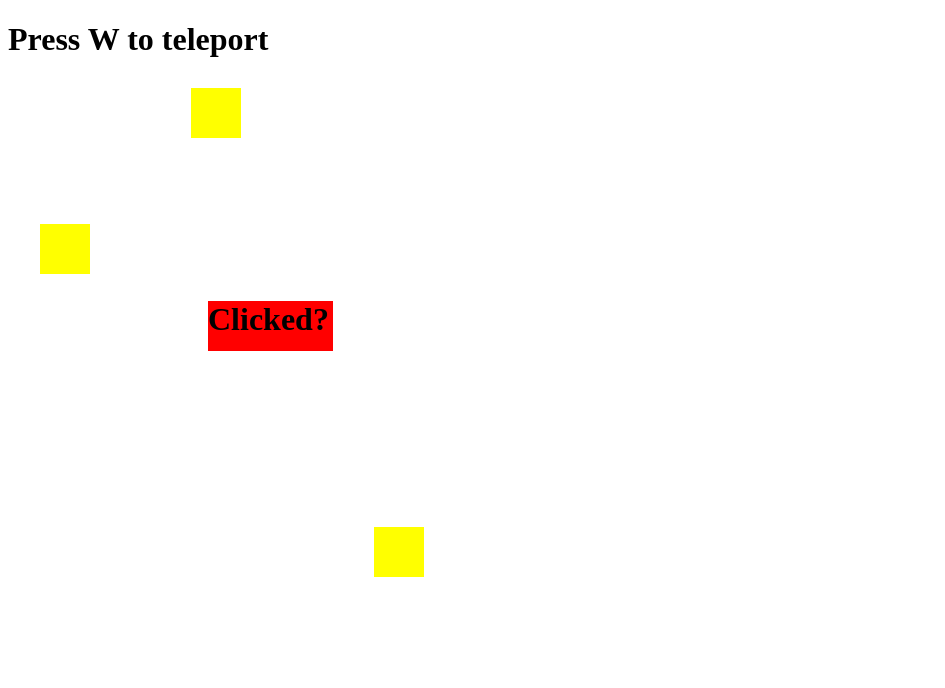
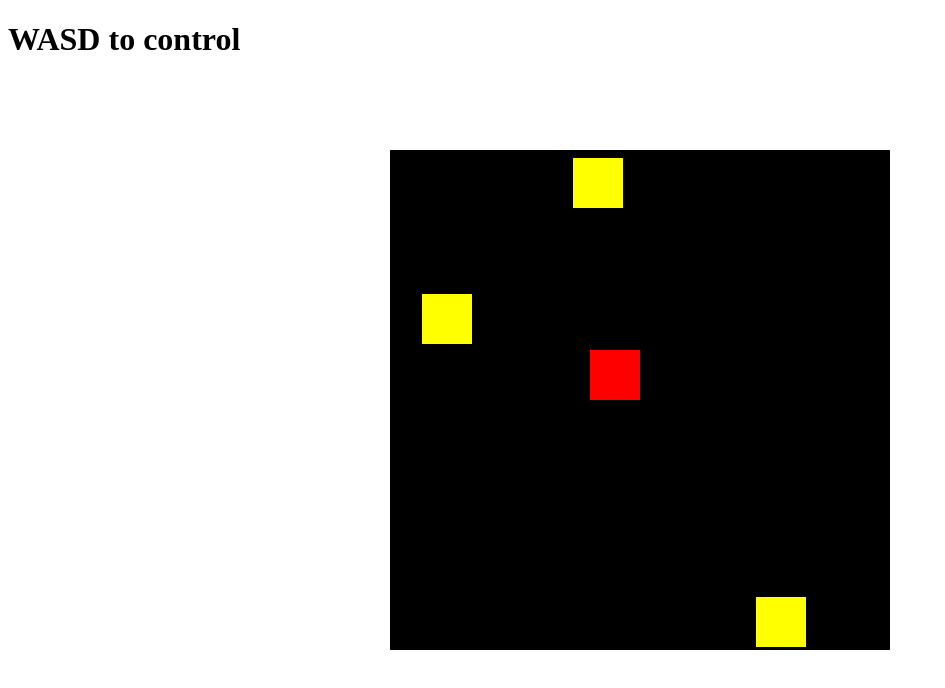
Before and after one commit to Squishy123/silk, a plain HTML site: page index.html in a window 1280 px wide. Shown: the whole page, without its empty margins (0-945 px from the left). Drawn offline with Linux system fonts and the light colour scheme.

Commit message:
Added inputhandler class and fixed viewport and head tags

```diff
--- a/index.html
+++ b/index.html
@@ -4,12 +4,26 @@
 <head>
   <title>Webfoot</title>
   <meta name="viewport" content="width=device-width, initial-scale=1, maximum-scale=1" </head>
+  <style>
+    #stage {
+      position: absolute;
+      top: 50%;
+      left: 50%;
+      margin-right: -50%;
+      transform: translate(-50%, -50%)
+    }
 
-  <body>
-    <h1>Press W to teleport</h1>
+    }
+  </style>
+</head>
+
+<body>
+  <h1>WASD to control</h1>
+  <div class="container">
     <div id="stage">
     </div>
-    <script type="text/javascript" src="js/loader.js"></script>
-  </body>
+  </div>
+  <script type="text/javascript" src="js/loader.js"></script>
+</body>
 
 </html>
--- /dev/null
+++ b/js/lib/inputhandler.js
@@ -0,0 +1,18 @@
+class InputHandler {
+  constructor() {
+    this.keys = [];
+  }
+
+  targetEvents(events) {
+    let obj = this;
+    if (events.keydown)
+      document.addEventListener("keydown", function(e) {
+        obj.keys[e.which] = true;
+      });
+    if (events.keyup)
+      document.addEventListener("keyup", function(e) {
+        obj.keys[e.which] = false;
+      });
+  }
+
+}
--- a/js/loader.js
+++ b/js/loader.js
@@ -4,6 +4,7 @@ require("js/lib/quadtree.js");
 require("js/lib/webobject.js");
 require("js/lib/actor.js");
 require("js/lib/stage.js");
+require("js/lib/inputhandler.js");
 require("js/tile.js");
 require("js/player.js");
 require("js/main.js");
--- a/js/main.js
+++ b/js/main.js
@@ -1,13 +1,14 @@
 let s = new Stage(document.getElementById("stage"));
 s.styleElement({
-  "position": "relative",
-  //"background-color": "#000000"
+  "background-color": "#000000"
 });
+
 
 s.setDimensions({
   width: 500,
   height: 500
 })
+
 
 s.start();
 
--- a/js/player.js
+++ b/js/player.js
@@ -4,9 +4,6 @@ class Player extends Actor {
   }
 
   init() {
-    let e = document.createElement("h1");
-    e.innerHTML = "Clicked?";
-    this.bindElement(e);
     super.init();
     this.vx = 5;
     this.vy = 5;
@@ -20,19 +17,15 @@ class Player extends Actor {
 
     this.setDimensions({
       height: 50,
-      width: 125
+      width: 50
     });
 
 
-    this.keys = [];
-    let keys = this.keys;
-    document.addEventListener("keydown", function(e) {
-      keys[e.which] = true;
-    }, false);
-
-    document.addEventListener("keyup", function(e) {
-      keys[e.which] = false;
-    }, false);
+    this.inputHandler = new InputHandler();
+    this.inputHandler.targetEvents({
+      keydown: true,
+      keyup: true
+    });
 
   }
 
@@ -47,10 +40,10 @@ class Player extends Actor {
 
 
   update() {
-    if (this.keys[87]) this.y -= this.vy;
-    if (this.keys[83]) this.y += this.vy;
-    if (this.keys[65]) this.x -= this.vx;
-    if (this.keys[68]) this.x += this.vx;
+    if (this.inputHandler.keys[87]) this.y -= this.vy;
+    if (this.inputHandler.keys[83]) this.y += this.vy;
+    if (this.inputHandler.keys[65]) this.x -= this.vx;
+    if (this.inputHandler.keys[68]) this.x += this.vx;
 
     this.setLocation({
       x: this.x,
```
